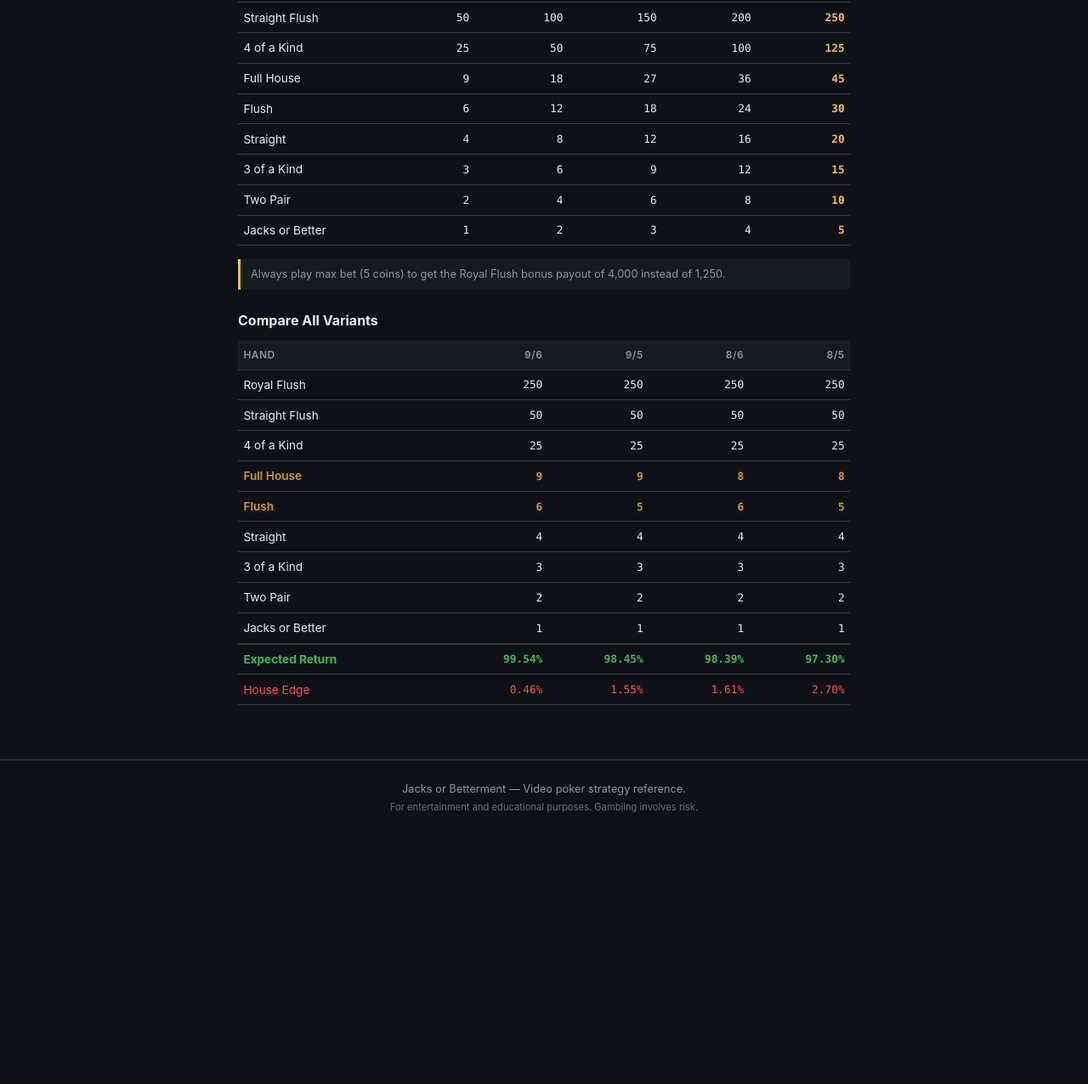
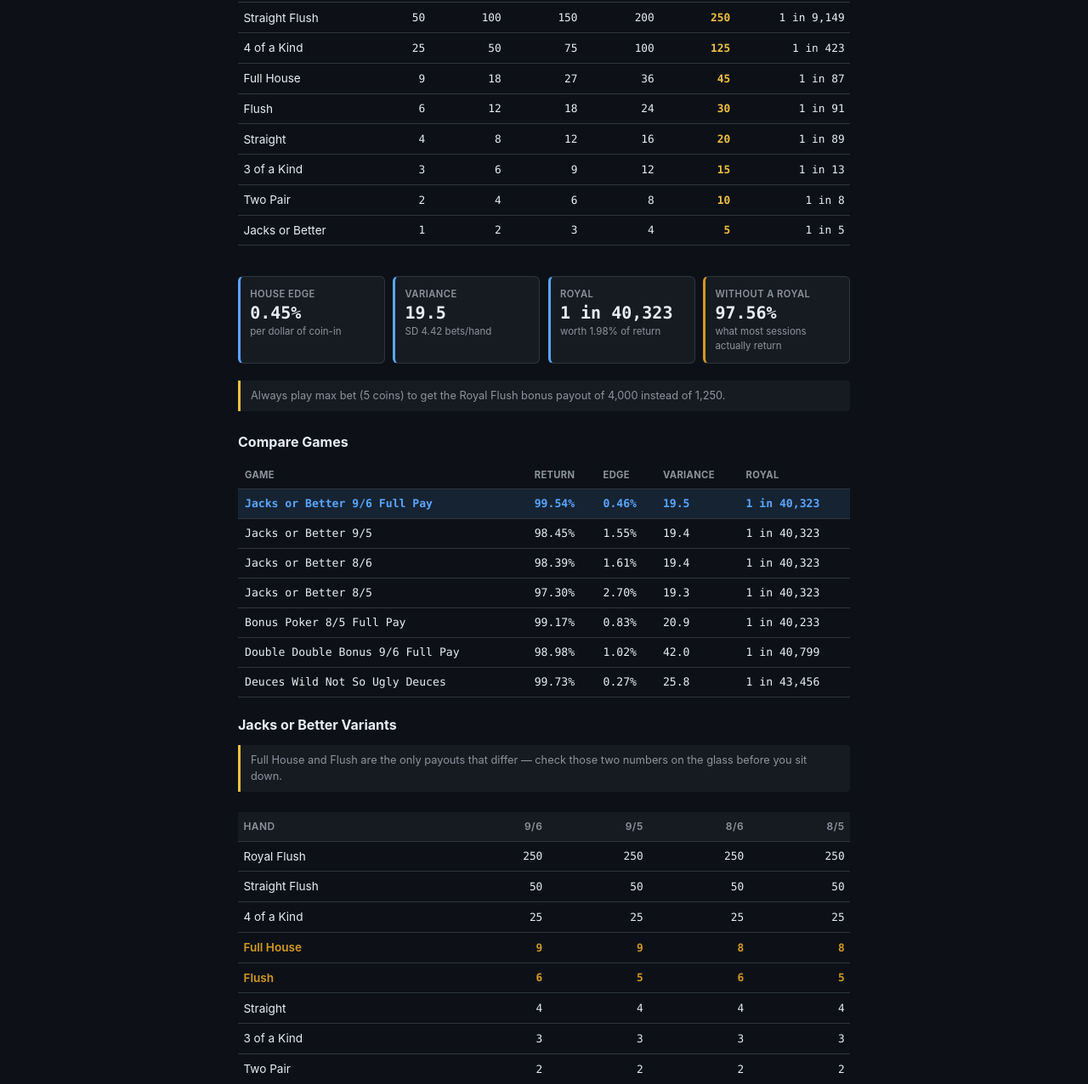
Before and after one commit to anandman/JoB, a plain HTML site: page index.html in a window 1280 px wide. Shown: the part 398-1674 px from the top of the page at 85% size. Before the commit the page ends 1381 px from the top, so only its background shows below. Drawn offline with Linux system fonts and the light colour scheme.

Commit message:
Cover every game in the Pay Tables tab
Adds Wizard of Odds combination counts for Bonus Poker, Double Double
Bonus, and NSUD Deuces, stored as raw counts so they stay auditable. Both
checks pass for all three: counts sum to VP_COMBOS, and the payout dot
product reproduces the published return to four decimals. Variance falls
out of the same data — DDB at 42.0 against JoB's 19.5.

The pay table tab now selects any game and shows per-hand odds, house
edge, variance, royal frequency, and return excluding the royal. The
strategy tab still covers only the Jacks or Better family.

Co-Authored-By: Claude Opus 5 (1M context) <noreply@anthropic.com>
Claude-Session: https://claude.ai/code/session_01HxXZkb4wZDUsDqMKkMQpNk

```diff
--- a/index.html
+++ b/index.html
@@ -5,7 +5,7 @@
   <meta name="viewport" content="width=device-width, initial-scale=1.0, viewport-fit=cover">
   <title>Jacks or Betterment — Video Poker Strategy &amp; Odds</title>
   <meta name="description" content="Video poker strategy charts and pay table odds for Jacks or Better. Simple strategy that fits on your phone screen.">
-  <link rel="stylesheet" href="css/style.css?v=b58f63f3">
+  <link rel="stylesheet" href="css/style.css?v=ad8ec915">
 
   <link rel="manifest" href="manifest.webmanifest">
   <meta name="theme-color" content="#0d1117">
@@ -35,13 +35,8 @@
   <main>
     <section id="pay-tables" class="tab-content active">
       <div class="variant-selector">
-        <label for="variant-select">Select variant:</label>
-        <select id="variant-select">
-          <option value="9-6">9/6 Full Pay (99.54%)</option>
-          <option value="9-5">9/5 (98.45%)</option>
-          <option value="8-6">8/6 (98.39%)</option>
-          <option value="8-5">8/5 (97.30%)</option>
-        </select>
+        <label for="variant-select">Select game:</label>
+        <select id="variant-select"></select>
       </div>
 
       <div class="pay-table-info">
@@ -52,6 +47,7 @@
         </div>
       </div>
 
+      <div class="table-scroll">
         <table class="pay-table" id="pay-table">
           <thead>
             <tr>
@@ -61,15 +57,30 @@
               <th>3 Coins</th>
               <th>4 Coins</th>
               <th class="max-bet">5 Coins</th>
+              <th>Odds</th>
             </tr>
           </thead>
           <tbody id="pay-table-body">
           </tbody>
         </table>
+      </div>
+
+      <div class="stat-grid compact" id="game-stats"></div>
 
       <p class="note">Always play max bet (5 coins) to get the Royal Flush bonus payout of 4,000 instead of 1,250.</p>
 
-      <h3>Compare All Variants</h3>
+      <h3>Compare Games</h3>
+      <div class="table-scroll">
+        <table class="ladder-table">
+          <thead>
+            <tr><th>Game</th><th>Return</th><th>Edge</th><th>Variance</th><th>Royal</th></tr>
+          </thead>
+          <tbody id="game-compare"></tbody>
+        </table>
+      </div>
+
+      <h3>Jacks or Better Variants</h3>
+      <p class="note">Full House and Flush are the only payouts that differ &mdash; check those two numbers on the glass before you sit down.</p>
       <table class="compare-table">
         <thead>
           <tr>
@@ -263,12 +274,12 @@
     <p class="disclaimer">For entertainment and educational purposes. Gambling involves risk.</p>
   </footer>
 
-  <script src="js/data.js?v=b58f63f3"></script>
-  <script src="js/poker.js?v=b58f63f3"></script>
-  <script src="js/strategy-engine.js?v=b58f63f3"></script>
-  <script src="js/casinos.js?v=b58f63f3"></script>
-  <script src="js/promo.js?v=b58f63f3"></script>
-  <script src="js/app.js?v=b58f63f3"></script>
+  <script src="js/data.js?v=ad8ec915"></script>
+  <script src="js/poker.js?v=ad8ec915"></script>
+  <script src="js/strategy-engine.js?v=ad8ec915"></script>
+  <script src="js/casinos.js?v=ad8ec915"></script>
+  <script src="js/promo.js?v=ad8ec915"></script>
+  <script src="js/app.js?v=ad8ec915"></script>
   <script>
     if ("serviceWorker" in navigator) {
       window.addEventListener("load", function () {
--- a/js/app.js
+++ b/js/app.js
@@ -17,7 +17,7 @@
   var toggleBtns = document.querySelectorAll(".toggle-btn");
 
   // --- State ---
-  var currentVariant = "9-6";
+  var currentVariant = "job-9-6";
   var currentMode = "simple";
 
   // --- Tab navigation ---
@@ -48,51 +48,102 @@
   window.addEventListener("hashchange", tabFromHash);
 
   // --- Pay table rendering ---
-  function renderPayTable(variantKey) {
-    var variant = PAY_TABLES[variantKey];
-    if (!variant) return;
+  function renderPayTable(gameKey) {
+    var game = GAMES[gameKey];
+    if (!game) return;
 
     payTableBody.innerHTML = "";
-    returnValue.textContent = variant.expectedReturn.toFixed(2) + "%";
+    returnValue.textContent = game.ret.toFixed(2) + "%";
 
-    for (var i = 0; i < HAND_NAMES.length; i++) {
-      var basePay = variant.payouts[i];
+    game.hands.forEach(function (h) {
       var tr = document.createElement("tr");
 
-      // Hand name
       var tdName = document.createElement("td");
-      tdName.textContent = HAND_NAMES[i];
+      tdName.textContent = h.name;
       tr.appendChild(tdName);
 
-      // Coins 1-4
       for (var c = 1; c <= 4; c++) {
         var td = document.createElement("td");
-        td.textContent = (basePay * c).toLocaleString();
+        td.textContent = (h.pay * c).toLocaleString();
         tr.appendChild(td);
       }
 
-      // Coin 5 (Royal Flush gets bonus)
+      // The royal is the reason to play max coins; flag the jump.
       var td5 = document.createElement("td");
       td5.className = "max-bet";
-      if (i === 0) {
-        td5.textContent = (ROYAL_FLUSH_5COIN_PER * 5).toLocaleString();
-        td5.classList.add("bonus");
-      } else {
-        td5.textContent = (basePay * 5).toLocaleString();
-      }
+      td5.textContent = (h.maxPay * 5).toLocaleString();
+      if (h.maxPay !== h.pay) td5.classList.add("bonus");
       tr.appendChild(td5);
 
+      var tdOdds = document.createElement("td");
+      tdOdds.className = "odds";
+      tdOdds.textContent = typeof h.freq === "number" && h.freq > 0
+        ? "1 in " + fmtInt(1 / h.freq)
+        : "—";
+      tr.appendChild(tdOdds);
+
       payTableBody.appendChild(tr);
-    }
+    });
+
+    renderGameStats(game);
   }
 
-  // --- Variant selectors: keep both in sync ---
-  function setVariant(variantKey) {
-    currentVariant = variantKey;
-    variantSelect.value = variantKey;
-    strategyVariantSelect.value = variantKey;
+  function renderGameStats(game) {
+    var box = document.getElementById("game-stats");
+    var st = Promo.stats(game);
+    box.innerHTML = "";
+    box.appendChild(statCard("House edge", ((1 - st.ret) * 100).toFixed(2) + "%",
+      "per dollar of coin-in"));
+    if (!st.known) return;
+    box.appendChild(statCard("Variance", st.variance.toFixed(1),
+      "SD " + st.sd.toFixed(2) + " bets/hand"));
+    var royal = game.hands[0];
+    box.appendChild(statCard("Royal", "1 in " + fmtInt(1 / royal.freq),
+      "worth " + (royal.maxPay * royal.freq * 100).toFixed(2) + "% of return"));
+    var noRoyal = st.ret - royal.freq * royal.maxPay;
+    box.appendChild(statCard("Without a royal", (noRoyal * 100).toFixed(2) + "%",
+      "what most sessions actually return", "warn"));
+  }
+
+  function renderGameCompare() {
+    var body = document.getElementById("game-compare");
+    body.innerHTML = "";
+    Object.keys(GAMES).forEach(function (k) {
+      var g = GAMES[k], st = Promo.stats(g);
+      var tr = document.createElement("tr");
+      if (k === currentVariant) tr.className = "current";
+      function td(text) {
+        var c = document.createElement("td");
+        c.textContent = text;
+        return c;
+      }
+      var label = document.createElement("td");
+      label.className = "game-name";
+      label.textContent = g.name + " " + g.label;
+      tr.appendChild(label);
+      tr.appendChild(td(g.ret.toFixed(2) + "%"));
+      tr.appendChild(td((100 - g.ret).toFixed(2) + "%"));
+      tr.appendChild(td(st.known ? st.variance.toFixed(1) : "—"));
+      tr.appendChild(td(st.known ? "1 in " + fmtInt(1 / g.hands[0].freq) : "—"));
+      body.appendChild(tr);
+    });
+  }
+
+  // --- Selectors ---
+  // The pay table tab covers every game; the strategy tab still only covers
+  // the Jacks or Better family, so the two only sync when they overlap.
+  var JOB_VARIANT_OF = { "job-9-6": "9-6", "job-9-5": "9-5", "job-8-6": "8-6", "job-8-5": "8-5" };
+
+  function setVariant(gameKey) {
+    currentVariant = gameKey;
+    variantSelect.value = gameKey;
     renderPayTable(currentVariant);
-    renderStrategy(currentVariant, currentMode);
+    renderGameCompare();
+    var jobKey = JOB_VARIANT_OF[gameKey];
+    if (jobKey) {
+      strategyVariantSelect.value = jobKey;
+      renderStrategy(jobKey, currentMode);
+    }
   }
 
   variantSelect.addEventListener("change", function () {
@@ -100,7 +151,14 @@
   });
 
   strategyVariantSelect.addEventListener("change", function () {
-    setVariant(this.value);
+    renderStrategy(this.value, currentMode);
+    var gameKey = "job-" + this.value;
+    if (GAMES[gameKey]) {
+      currentVariant = gameKey;
+      variantSelect.value = gameKey;
+      renderPayTable(gameKey);
+      renderGameCompare();
+    }
   });
 
   // --- Strategy toggle ---
@@ -787,7 +845,17 @@
   }
 
   // --- Init ---
-  renderPayTable("9-6");
+  Object.keys(GAMES).forEach(function (k) {
+    var g = GAMES[k];
+    var opt = document.createElement("option");
+    opt.value = k;
+    opt.textContent = g.name + " — " + g.label + " (" + g.ret.toFixed(2) + "%)";
+    variantSelect.appendChild(opt);
+  });
+  variantSelect.value = "job-9-6";
+
+  renderPayTable("job-9-6");
+  renderGameCompare();
   renderStrategy("9-6", "simple");
   initPromoControls();
   renderPromo();
--- a/js/data.js
+++ b/js/data.js
@@ -375,71 +375,96 @@ function _jobGame(key, label, variantKey, ret) {
   };
 }
 
+/**
+ * Total weighted combinations in a full video poker cycle, the denominator
+ * Wizard of Odds normalises its return tables against:
+ *   C(52,5) x 5 x C(47,5) = 2,598,960 x 5 x 1,533,939
+ * Storing raw combination counts rather than rounded probabilities keeps the
+ * data auditable — the counts must sum to exactly this, and the payout dot
+ * product must reproduce the published return.
+ */
+const VP_COMBOS = 19933230517200;
+
+/** Attach freq = combos / VP_COMBOS to each hand that carries a count. */
+function _withFreq(hands) {
+  return hands.map(function (h) {
+    if (h.combos == null) return h;
+    var out = {};
+    for (var k in h) out[k] = h[k];
+    out.freq = h.combos / VP_COMBOS;
+    return out;
+  });
+}
+
 const GAMES = {
   "job-9-6": _jobGame("job-9-6", "9/6 Full Pay", "9-6", 99.5439),
   "job-9-5": _jobGame("job-9-5", "9/5", "9-5", 98.4498),
   "job-8-6": _jobGame("job-8-6", "8/6", "8-6", 98.3927),
   "job-8-5": _jobGame("job-8-5", "8/5", "8-5", 97.2984),
 
+  // Combination counts: Wizard of Odds, verified to sum to VP_COMBOS and to
+  // reproduce 99.1660% exactly.
   "bp-8-5": {
     key: "bp-8-5",
     name: "Bonus Poker",
     label: "8/5 Full Pay",
     ret: 99.166,
-    hands: [
-      { name: "Royal Flush", pay: 250, maxPay: 800 },
-      { name: "Straight Flush", pay: 50, maxPay: 50 },
-      { name: "4 Aces", pay: 80, maxPay: 80 },
-      { name: "4 2s–4s", pay: 40, maxPay: 40 },
-      { name: "4 5s–Ks", pay: 25, maxPay: 25 },
-      { name: "Full House", pay: 8, maxPay: 8 },
-      { name: "Flush", pay: 5, maxPay: 5 },
-      { name: "Straight", pay: 4, maxPay: 4 },
-      { name: "3 of a Kind", pay: 3, maxPay: 3 },
-      { name: "Two Pair", pay: 2, maxPay: 2 },
-      { name: "Jacks or Better", pay: 1, maxPay: 1 },
-    ],
+    hands: _withFreq([
+      { name: "Royal Flush", pay: 250, maxPay: 800, combos: 495443136 },
+      { name: "Straight Flush", pay: 50, maxPay: 50, combos: 2129604264 },
+      { name: "4 Aces", pay: 80, maxPay: 80, combos: 3903775812 },
+      { name: "4 2s–4s", pay: 40, maxPay: 40, combos: 10509866328 },
+      { name: "4 5s–Ks", pay: 25, maxPay: 25, combos: 32688417336 },
+      { name: "Full House", pay: 8, maxPay: 8, combos: 229516869924 },
+      { name: "Flush", pay: 5, maxPay: 5, combos: 216873645000 },
+      { name: "Straight", pay: 4, maxPay: 4, combos: 223676319912 },
+      { name: "3 of a Kind", pay: 3, maxPay: 3, combos: 1484391167856 },
+      { name: "Two Pair", pay: 2, maxPay: 2, combos: 2577523603752 },
+      { name: "Jacks or Better", pay: 1, maxPay: 1, combos: 4290810981444 },
+    ]),
   },
 
+  // Verified to sum to VP_COMBOS and reproduce 98.9808% exactly.
   "ddb-9-6": {
     key: "ddb-9-6",
     name: "Double Double Bonus",
     label: "9/6 Full Pay",
     ret: 98.981,
-    hands: [
-      { name: "Royal Flush", pay: 250, maxPay: 800 },
-      { name: "Straight Flush", pay: 50, maxPay: 50 },
-      { name: "4 Aces + 2/3/4", pay: 400, maxPay: 400 },
-      { name: "4 2s–4s + A/2/3/4", pay: 160, maxPay: 160 },
-      { name: "4 Aces", pay: 160, maxPay: 160 },
-      { name: "4 2s–4s", pay: 80, maxPay: 80 },
-      { name: "4 5s–Ks", pay: 50, maxPay: 50 },
-      { name: "Full House", pay: 9, maxPay: 9 },
-      { name: "Flush", pay: 6, maxPay: 6 },
-      { name: "Straight", pay: 4, maxPay: 4 },
-      { name: "3 of a Kind", pay: 3, maxPay: 3 },
-      { name: "Two Pair", pay: 1, maxPay: 1 },
-      { name: "Jacks or Better", pay: 1, maxPay: 1 },
-    ],
+    hands: _withFreq([
+      { name: "Royal Flush", pay: 250, maxPay: 800, combos: 488567700 },
+      { name: "Straight Flush", pay: 50, maxPay: 50, combos: 2184917880 },
+      { name: "4 Aces + 2/3/4", pay: 400, maxPay: 400, combos: 1227691500 },
+      { name: "4 2s–4s + A/2/3/4", pay: 160, maxPay: 160, combos: 2854370052 },
+      { name: "4 Aces", pay: 160, maxPay: 160, combos: 3460011120 },
+      { name: "4 2s–4s", pay: 80, maxPay: 80, combos: 7662444216 },
+      { name: "4 5s–Ks", pay: 50, maxPay: 50, combos: 32494582452 },
+      { name: "Full House", pay: 9, maxPay: 9, combos: 216474969996 },
+      { name: "Flush", pay: 6, maxPay: 6, combos: 226412247120 },
+      { name: "Straight", pay: 4, maxPay: 4, combos: 254472741540 },
+      { name: "3 of a Kind", pay: 3, maxPay: 3, combos: 1500277164324 },
+      { name: "Two Pair", pay: 1, maxPay: 1, combos: 2453055008724 },
+      { name: "Jacks or Better", pay: 1, maxPay: 1, combos: 4212339758244 },
+    ]),
   },
 
+  // Verified to sum to VP_COMBOS and reproduce 99.7283% exactly.
   "nsud": {
     key: "nsud",
     name: "Deuces Wild",
     label: "Not So Ugly Deuces",
     ret: 99.728,
-    hands: [
-      { name: "Natural Royal Flush", pay: 250, maxPay: 800 },
-      { name: "4 Deuces", pay: 200, maxPay: 200 },
-      { name: "Wild Royal Flush", pay: 25, maxPay: 25 },
-      { name: "5 of a Kind", pay: 16, maxPay: 16 },
-      { name: "Straight Flush", pay: 10, maxPay: 10 },
-      { name: "4 of a Kind", pay: 4, maxPay: 4 },
-      { name: "Full House", pay: 4, maxPay: 4 },
-      { name: "Flush", pay: 3, maxPay: 3 },
-      { name: "Straight", pay: 2, maxPay: 2 },
-      { name: "3 of a Kind", pay: 1, maxPay: 1 },
-    ],
+    hands: _withFreq([
+      { name: "Natural Royal Flush", pay: 250, maxPay: 800, combos: 458696304 },
+      { name: "4 Deuces", pay: 200, maxPay: 200, combos: 3721737204 },
+      { name: "Wild Royal Flush", pay: 25, maxPay: 25, combos: 38006962464 },
+      { name: "5 of a Kind", pay: 16, maxPay: 16, combos: 61961233656 },
+      { name: "Straight Flush", pay: 10, maxPay: 10, combos: 102392435976 },
+      { name: "4 of a Kind", pay: 4, maxPay: 4, combos: 1216681289508 },
+      { name: "Full House", pay: 4, maxPay: 4, combos: 520566943104 },
+      { name: "Flush", pay: 3, maxPay: 3, combos: 413870908056 },
+      { name: "Straight", pay: 2, maxPay: 2, combos: 1142885476800 },
+      { name: "3 of a Kind", pay: 1, maxPay: 1, combos: 5325911611716 },
+    ]),
   },
 };
 
```
Also changed, not shown: sw.js (+8 -8 lines). Lines whose indentation alone changed are shown as unchanged.
